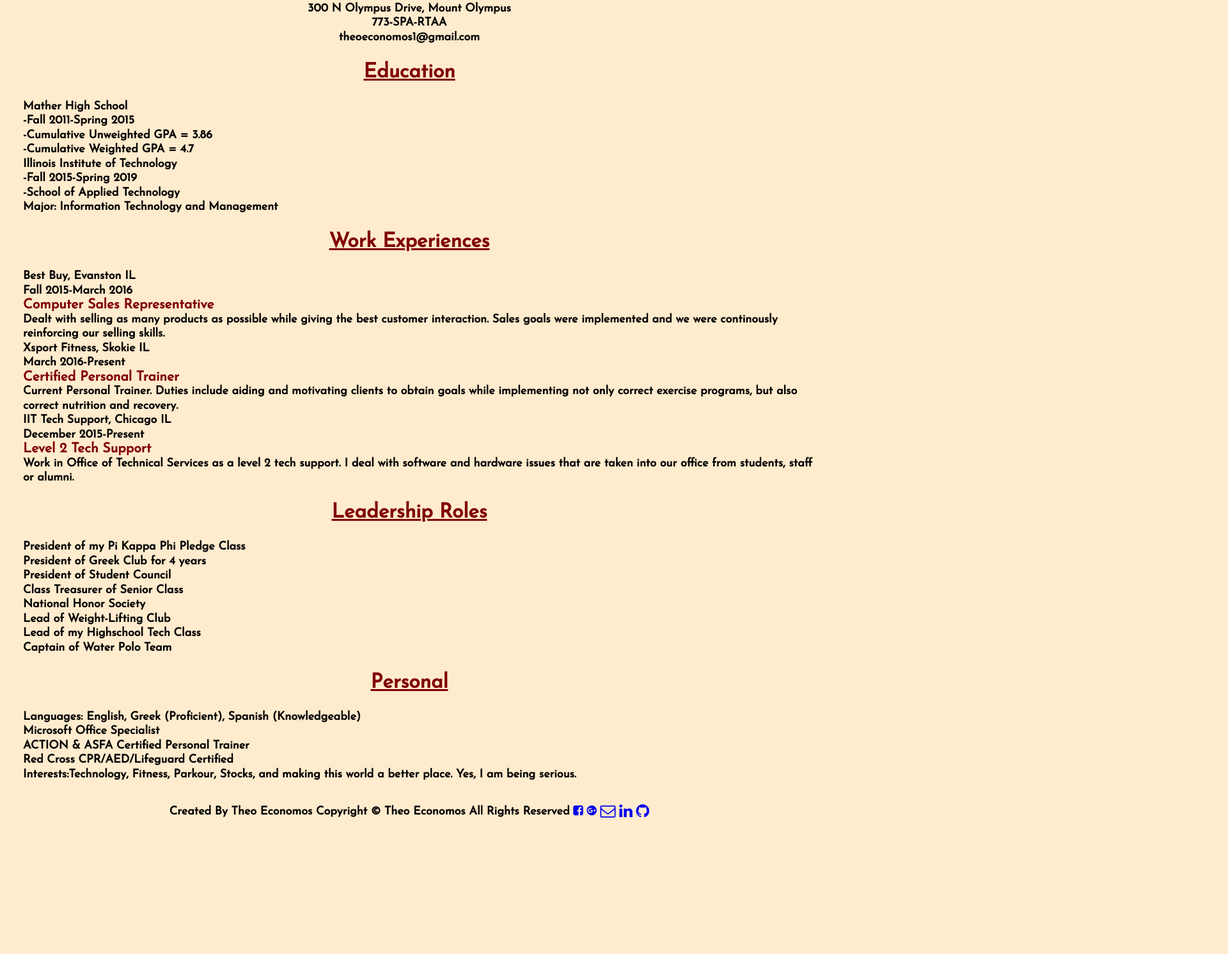
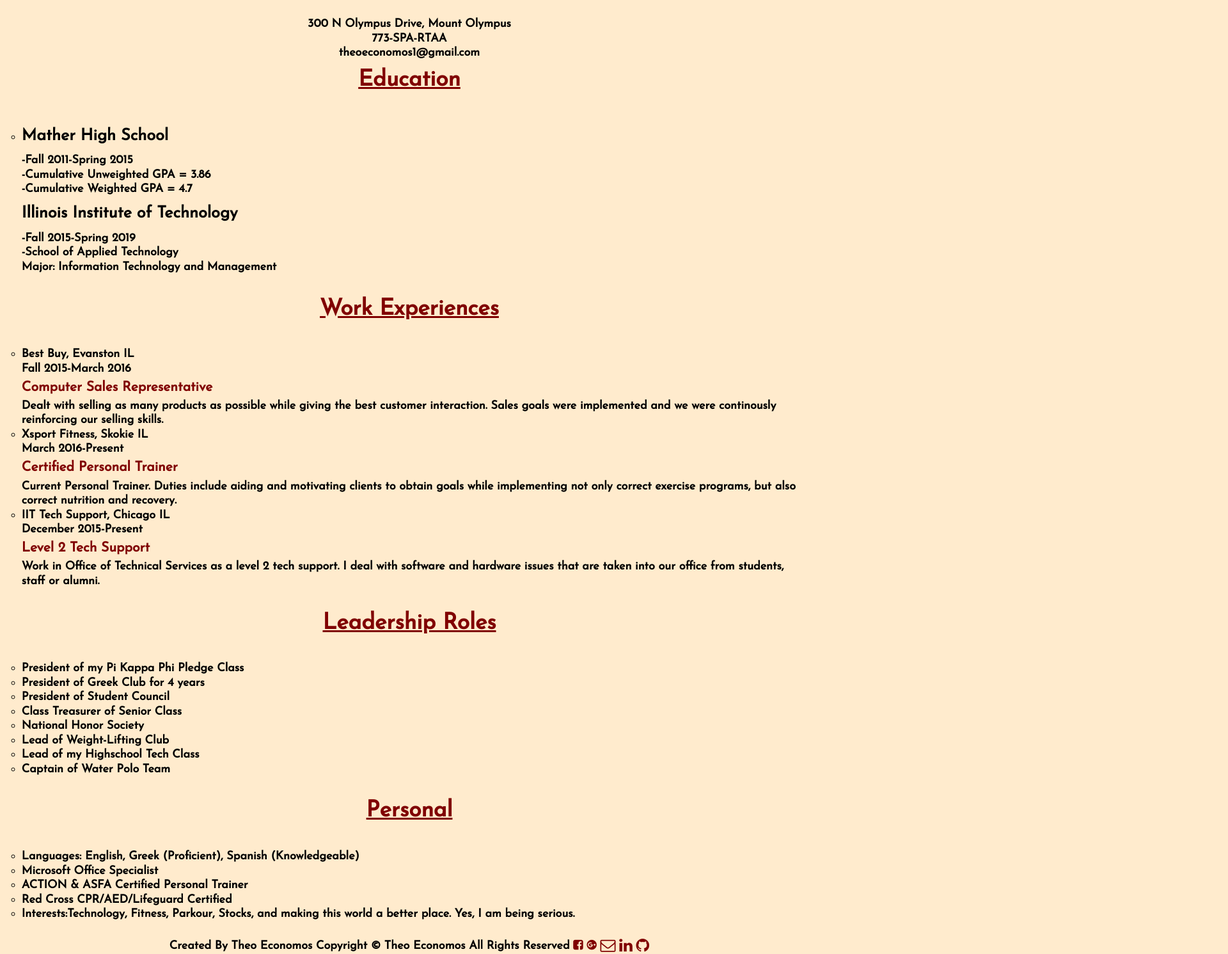
Before and after one commit to teconomo/ITM-361-Project2, a plain HTML site: page resume/index.html in a window 1280 px wide. Shown: the part 193-1684 px from the top of the page at 64% size, 1920 px wide, since content can reach past the window. Before the commit the page ends 1510 px from the top, so only its background shows below. Drawn offline with Linux system fonts and the light colour scheme.

Commit message:
fixed up css

```diff
--- a/css/screen.css
+++ b/css/screen.css
@@ -14,7 +14,11 @@ a,abbr,acronym,address,applet,article,aside,audio,b,big,blockquote,body,canvas,c
 
 /* --FONT-- */
 /* Type is set to MAJOR THIRD from Modular Scale */
+/* Instead of typing at each line of code, I will summarize the conversions here to make it easier*/
+/* (BASE= 1.125em = 18px) 1.25em = 22.5px @ Base
 
+/* --OTHER NOTES-- */
+/* Subtracting and Adding negative margin value when (0 -9999 and x 9999) shown */
 
 /* --MAIN BLOCKS-- */
 
@@ -27,40 +31,62 @@ html {
   line-height: 1.25em; /* 1 gridline or 22.5px/18px */
 }
 
+body {
+  padding: 1.25em 1.25em;
+}
+
 header {
   color: #800000;
   text-align: center;
-  margin-bottom: 3em;
-  font-size: 1.25em;
+  margin-bottom: 1.125em;
+  font-size: 1.953em;
   background-color: #778899;
   border-style: outset;
   border-color: #2F4F4F;
-  border-width: 0.75em;
+  border-width: 0.5em;
 }
 
 footer {
   text-align: center;
-  padding: 2em;
+  margin: 0 -9999em;
+  margin-bottom: -9999em;
+  padding: 0.25em 9999em;
   font-size: 1em;
+}
+
+.share {
+  color: maroon;
 }
 
 h2 {
   color: #800000;
-  padding: 1em;
-  font-size: 1.75em;
+  margin: 0 -9999em;
+  padding: 0.25em 9999em;
+  padding-bottom: 0.75em;
+  font-size: 1.953em;
+  line-height: 1.28em;
   text-align: center;
 }
 
 h3 {
   text-align: center;
-  font-size: 1.25em;
+  font-size: 1.563em;
+  line-height: 1.6em;
+  padding-bottom: 0.8em;
+}
+
+h4 {
+  font-size: 1.4065em;
+  padding-top: 0.625em;
+  padding-bottom: 0.625em;
 }
 
 p {
   padding-left: 1em;
-  padding: 1em;
+  padding-top: 0.625em;
+  padding-bottom: 1.25em;
   text-align: center;
-  font-size: 1em;
+  font-size: 1.125em;
 }
 
 img {
@@ -75,19 +101,16 @@ img {
   border-width: 0.25em;
 }
 
-ol {
-  margin-left: 2em;
+ul.resumeulmain {
+  margin-left: 0.625em;
   margin-right: auto;
-}
-
-ul.resumeulmain {
-  margin-left: 2em;
-  margin-right: auto;
+  padding-bottom: 1.25em;
+  padding-top: 0.625em;
+  list-style-type: circle;
 }
 
 .resumeul-contact {
   text-align: center;
-  list-style-type: none;
 }
 
 .genrelist {
@@ -101,10 +124,20 @@ ul.resumeulmain {
   background-color: maroon;
 }
 
+.bbtypes {
+  padding-top: 0.625em;
+  padding-bottom: 1.25em;
+  padding-left: 1em;
+  font-size: 1.125em;
+  color: maroon;
+}
+
 li.job {
   color: maroon;
   font-size: 1.175em;
   list-style-type: none;
+  padding-top: 0.3125em;
+  padding-bottom: 0.3125em;
 }
 
 
@@ -113,7 +146,7 @@ li.job {
 nav {
   padding: 0.6em;
   text-align: center;
-  margin-top: 0.8em;
+  margin-top: 0.625em;
 }
 
 nav li {
@@ -168,3 +201,7 @@ nav li a:hover {
   max-width: auto;
   max-height: auto;
 }
+
+/* END IDs */
+
+/* --STATE STYLES-- */
--- a/resume/index.html
+++ b/resume/index.html
@@ -34,13 +34,13 @@
       </h2>
       <ul class="resumeulmain">
         <li>
-          <b>Mather High School</b>
+          <h4>Mather High School</h4>
             <ul>
               <li>-Fall 2011-Spring 2015</li>
               <li>-Cumulative Unweighted GPA = 3.86</li>
               <li>-Cumulative Weighted GPA = 4.7</li>
             </ul>
-          <b>Illinois Institute of Technology</b>
+          <h4>Illinois Institute of Technology</h4>
             <ul>
               <li>-Fall 2015-Spring 2019</li>
               <li>-School of Applied Technology</li>
@@ -114,11 +114,11 @@
      <footer>
        <b>Created By Theo Economos</b>
        <b>Copyright &copy; Theo Economos All Rights Reserved</b>
-       <a class="fb" id="facebook" href="https://www.facebook.com/swinginsinatra"><i class="fa fa-facebook-square" aria-hidden="true" title="Facebook"></i></a>
-       <a class="gplus" id="googleplus" href="https://plus.google.com/u/0/112697583538343657958"><i class="fa fa-google-plus-official" aria-hidden="true" title="Google+"></i></a>
-       <a class="u-email" id="email" href="mailto:theoeconomos1@gmail.com"><i class="fa fa-envelope-o fa-lg" aria-hidden="true" title="E-mail"></i></a>
-       <a class="link" id="linkedin" href="    https://www.linkedin.com/in/theo-economos-0832b5104"><i class="fa fa-linkedin fa-lg" aria-hidden="true" title="LinkedIn"></i></a>
-       <a class="git" id="github" href="https://github.com/teconomo"><i class="fa fa-github fa-lg" aria-hidden="true" title="GitHub"></i></a>
+       <a class="share" id="facebook" href="https://www.facebook.com/swinginsinatra"><i class="fa fa-facebook-square" aria-hidden="true" title="Facebook"></i></a>
+       <a class="share" id="googleplus" href="https://plus.google.com/u/0/112697583538343657958"><i class="fa fa-google-plus-official" aria-hidden="true" title="Google+"></i></a>
+       <a class="share" id="email" href="mailto:theoeconomos1@gmail.com"><i class="fa fa-envelope-o fa-lg" aria-hidden="true" title="E-mail"></i></a>
+       <a class="share" id="linkedin" href="    https://www.linkedin.com/in/theo-economos-0832b5104"><i class="fa fa-linkedin fa-lg" aria-hidden="true" title="LinkedIn"></i></a>
+       <a class="share" id="github" href="https://github.com/teconomo"><i class="fa fa-github fa-lg" aria-hidden="true" title="GitHub"></i></a>
      </footer>
 
   </body>
```
Also changed, not shown: index.html (+5 -5 lines), personal/index.html (+7 -7 lines).
